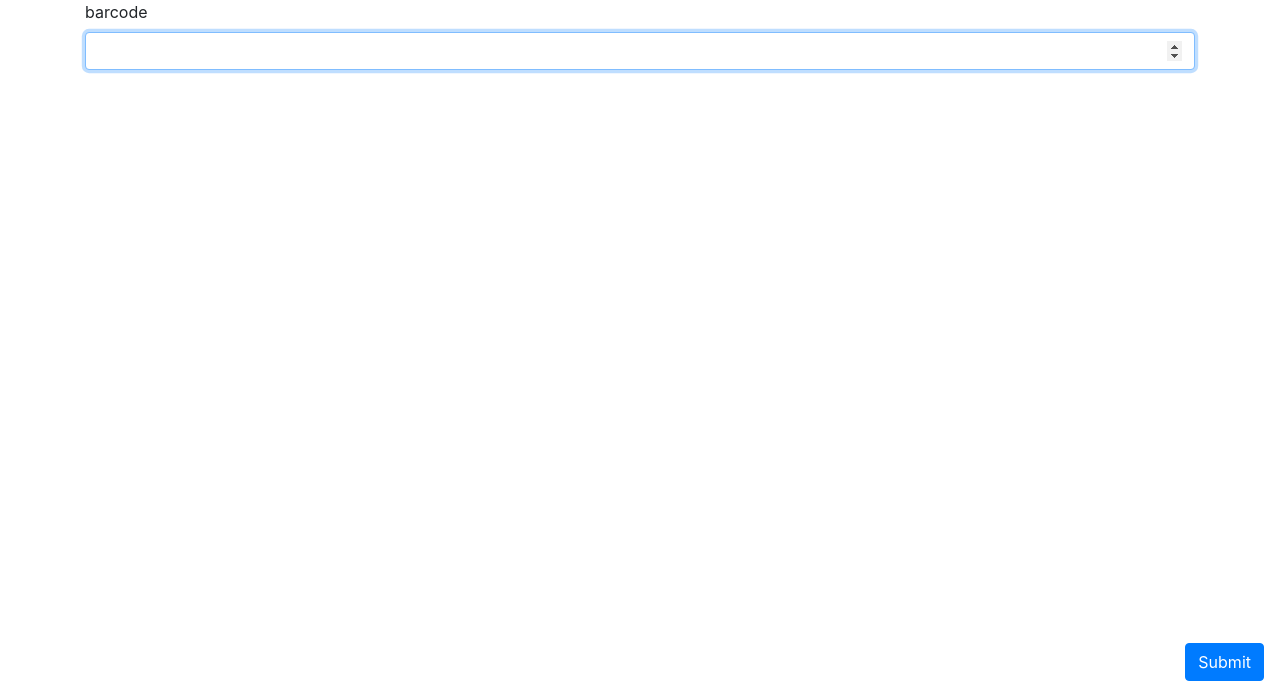
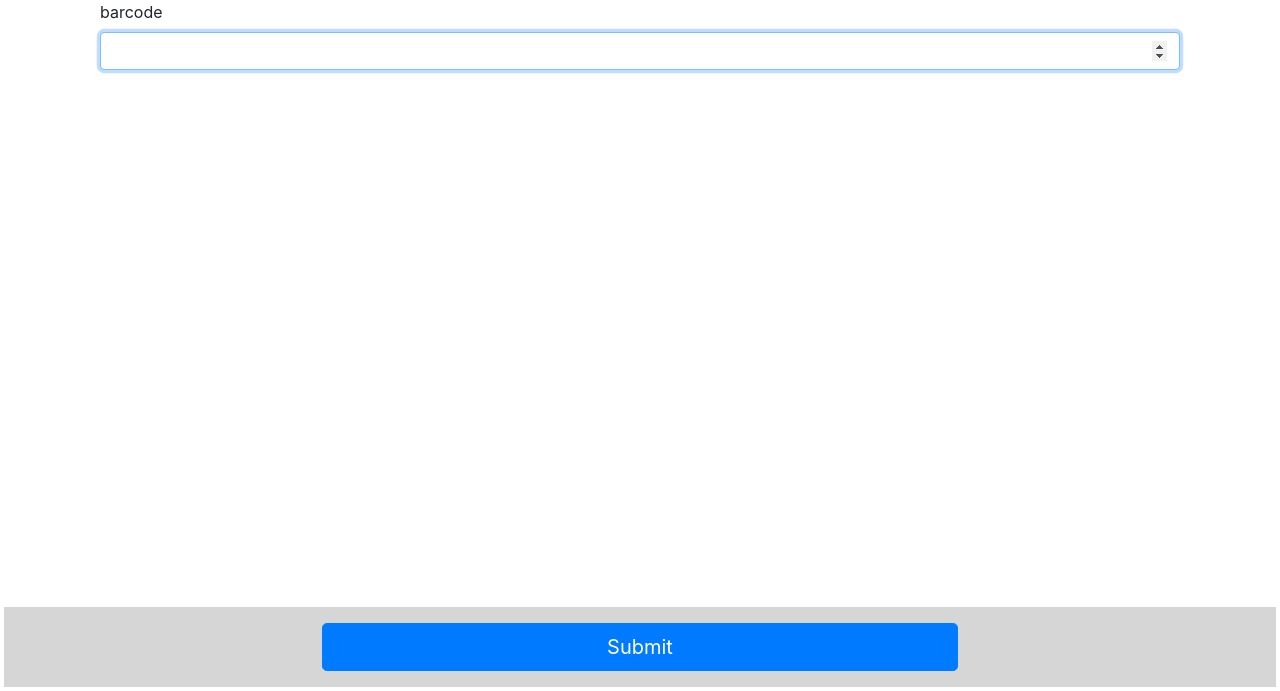
Before and after one commit to LebanonNH/solid-waste-facility-web-app, a Flask app: page / in a window 1280 px wide. Shown: the part 109-800 px from the top of the page. Run offline with Flask 2, Linux system fonts and the light colour scheme; data that the repository does not hold is empty; parts of the project's set-up code (start-up, migrations or seed data) failed here and were passed over; some libraries are stand-ins or nearby versions.

Commit message:
fix styling

```diff
--- a/landfill/static/css/style.css
+++ b/landfill/static/css/style.css
@@ -1,26 +1,17 @@
-div.form-row label {
+/* div.form-row label {
     margin-top: 4rem
 }
 div.form-row input.form-control {
     width: 5rem;
     height: 2.5rem;
+} */
+
+div.row i {
+    font-size: 3rem;
+    /* margin-left: 1rem; */
+    /* height: 1rem; */
 }
 
-div.form-row i {
-    font-size: 3rem;
-    margin-left: 1rem;
-    height: 1rem;
+ .submit-button {
+     background-color: rgba(200,200,200,.75);
 }
-
-.submit-button {
-    position: fixed;
-    bottom: 3rem;
-    left: 0;
-    width: 100%;
-}
-
-#submit {
-    position: absolute;
-    right: 1rem;
-    overflow: none;
-}
--- a/landfill/templates/home.html
+++ b/landfill/templates/home.html
@@ -2,6 +2,7 @@
 {% block Content %}
 {{ form.hidden_tag() }}
 
+<div class='container'>
 <form method="post" action="{{ url_for('home')}}">
 {{ form.csrf_token }}
 <div class="form-group">
@@ -11,24 +12,23 @@
       <span class="warn">{{ error }}</span>
     {% endfor %}
 </div>
-<div class='container'>
 {% for charge in charges %}
-  <div class="form-row">
-    <div class="col text-center">
-      <label for="charge-{{charge.name|replace(' ','-')}}">{{ charge.name.upper() }} per {{ charge.unit_of_measure.upper() }}</label>
+    <div class="form-group row">
+      <div class="col">
+        <label class="mt-5" for="charge-{{charge.name|replace(' ','-')}}">{{ charge.name.upper() }} per {{ charge.unit_of_measure.upper() }}</label>
+      </div>
+      <div class="col text-center">
+        <i class="fa fa-arrow-up mx-auto"></i>
+        <input class='form-control text-center col-4 mx-auto' type="number" name="{{charge.id}}" id="charge-{{charge.name|replace(' ','-')}}">
+        <i class="fa fa-arrow-down mx-auto"></i>
+      </div>
     </div>
-    <div class="col">
-      <i class="fa fa-arrow-up"></i>
-      <input class='form-control text-center' type="number" name="{{charge.id}}" id="charge-{{charge.name|replace(' ','-')}}">
-      <i class="fa fa-arrow-down"></i>
-    </div>
-  </div>
 {% endfor %}
-<div class="submit-button">
-{{form.submit(class='btn btn-primary')}}
-</div>
+<div class="submit-button fixed-bottom text-center m-1 py-3">
+  {{form.submit(class='btn btn-lg btn-primary col-6')}}
 </div>
 </form>
 
 <script src="{{ url_for('static', filename='js/buttons.js') }}"></script>
+</div>
 {% endblock Content %}
```
